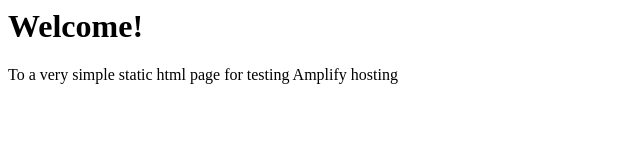
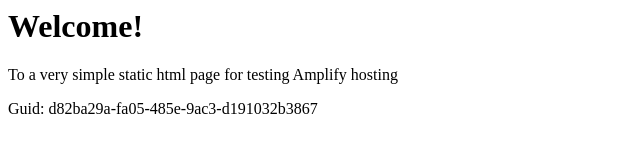
Before and after one commit to aws-aemilia-pdx/Github-PR-Commit-Integration-Test-DoNotTouch-GitHubAutoBuildCanaryTest-v1-beta-us-west-2, a website: page src/index.html in a window 1280 px wide. Shown: the whole page, without its empty margins (0-640 px from the left). Drawn offline with Linux system fonts and the light colour scheme.

Commit message:
commit from integ tests

```diff
--- a/src/index.html
+++ b/src/index.html
@@ -1,3 +1,5 @@
+
+
 <html lang="en">
 
 <head>
@@ -10,6 +12,6 @@
 <body>
     <h1>Welcome!</h1>
     <p>To a very simple static html page for testing Amplify hosting</p>
-</body>
+    <p>Guid: d82ba29a-fa05-485e-9ac3-d191032b3867</p></body>
 
 </html>
```
